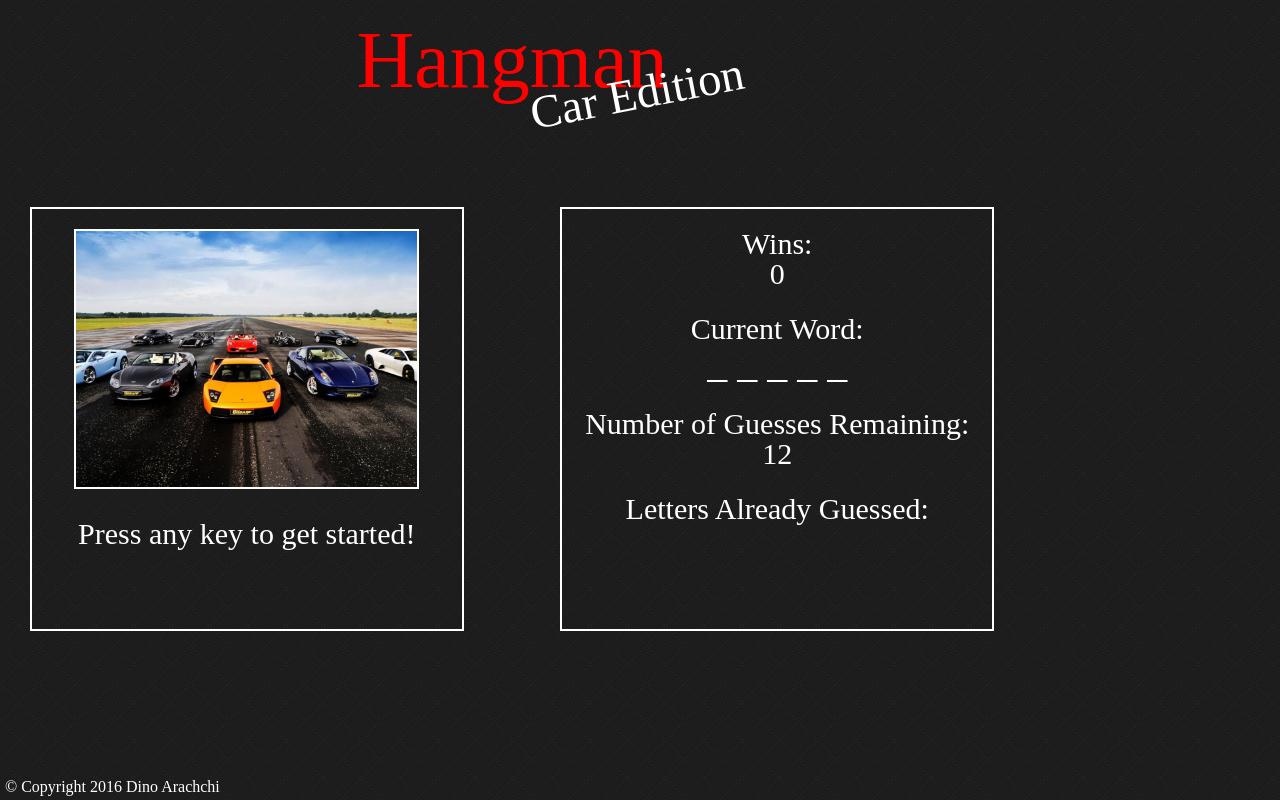
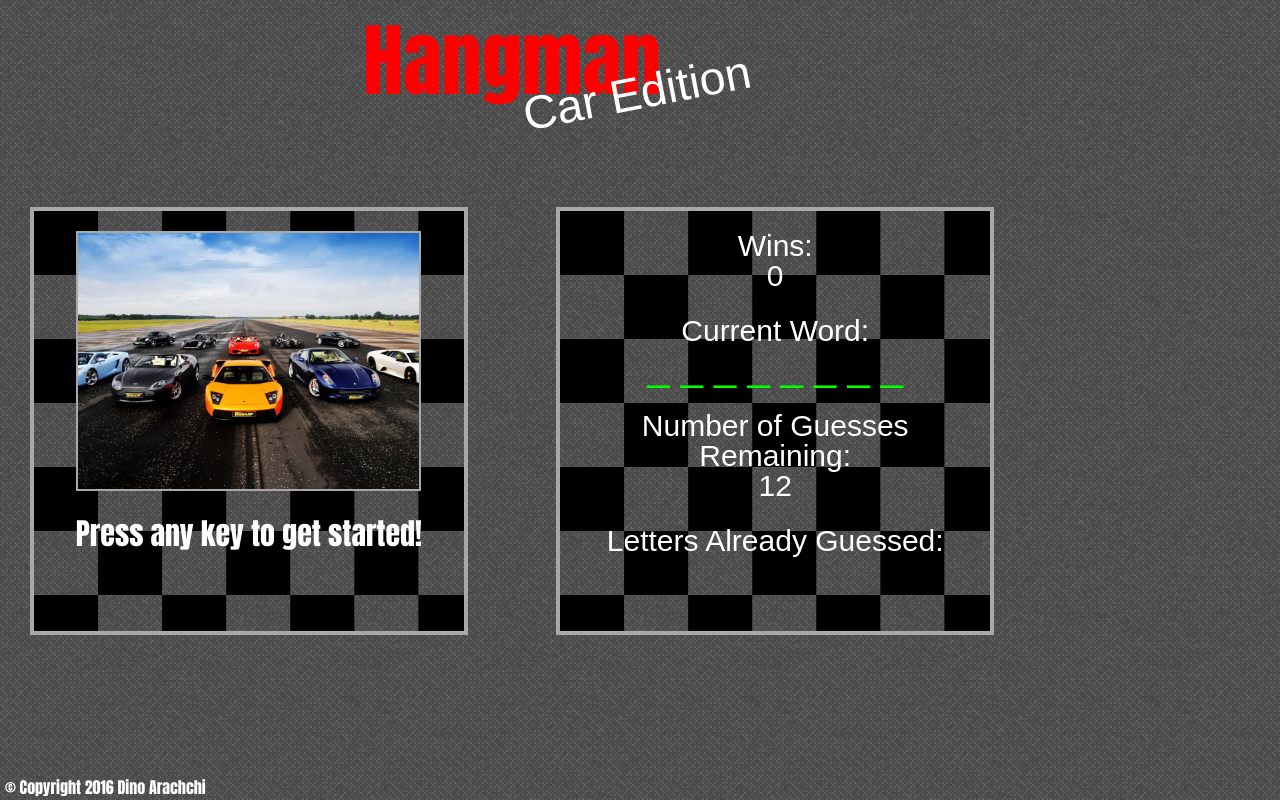
Before and after one commit to DArachchi/week-3-game, a PHP site: page / in a window 1280 px wide. Run offline with PHP 8.4, Linux system fonts and the light colour scheme.

Commit message:
Final Update

```diff
--- a/assets/css/style.css
+++ b/assets/css/style.css
@@ -1,6 +1,7 @@
 body {
-	background-image: url("../images/Background.png");
+	background-image: url("../images/MainBackground.png");
 	color: #ffffff;
+	font-family: Impact, Charcoal, serif;
 	text-align: center;
 	width: 1024px;
 }
@@ -10,6 +11,7 @@ body {
 }
 
 div {
+	font-family: Arial;
 	margin-bottom: 25px;
 }
 
@@ -17,7 +19,8 @@ footer {
 	bottom: 5px;
 	position: fixed;
 	left: 5px;
-	text-align: center;
+	text-align: left;
+	width: 100%;
 }
 
 .gameImage {
@@ -28,14 +31,22 @@ footer {
 
 }
 
+#guessed {
+	color: #ff0000;
+	font-size: 25pt;
+	font-weight: bold;
+}
+
 header {
 	color: #ff0000;
+	font-family: Impact;
 	font-size: 60pt;
 	margin: 20px 0px 40px 0px;
 }
 
 h1 {
 	bottom: 70px;
+	font-family: Arial;
 	font-size: 35pt;
 	left: 125px;
 	position: relative;
@@ -45,13 +56,14 @@ h1 {
 }
 
 #imageId {
-	border: 2px solid #ffffff;
+	border: 2px solid #a8a8a8;
 	height: 256px;
 	width: 341px;
 }
 
 section {
-	border: 2px solid #ffffff;
+	background-image: url("../images/FlagBackground.png");
+	border: 4px solid #a8a8a8;
 	font-size: 30px;
 	margin: 20px 30px;
 	min-height: 380px;
@@ -60,5 +72,6 @@ section {
 }
 
 #state {
+	color: #00ff00;
 	font-size: 30pt;
 }
--- a/assets/javascript/gameworking.js
+++ b/assets/javascript/gameworking.js
@@ -48,7 +48,7 @@ var game = {
 		},
 		jaguar = {
 			Make: "JAGUAR",
-			Model: "F-Type",
+			Model: "F-TYPE",
 			src: "assets/images/Jaguar.jpg"
 		},
 		lamborghini = {
@@ -104,6 +104,7 @@ var game = {
 	],
 
 	addWin: function() {
+		console.log("Adding win");
 		wins++;
 		document.getElementById("caption").innerHTML = currentWord + " " + game.carChoices[currentWordIndex].Model;
 		document.getElementById("imageId").src = game.carChoices[currentWordIndex].src;
@@ -151,6 +152,7 @@ var game = {
 	},
 
 	setNewWord: function() {
+		console.log("Setting new world");
 		currentState = []
 		guessesRemaining = 12;
 		incorrectGuesses = [];
@@ -168,6 +170,6 @@ var game = {
 }
 
 document.getElementById("caption").innerHTML = "Press any key to get started!"
-document.getElementById("imageId").src = ("assets/images/startingimage.jpg")
+document.getElementById("imageId").src = ("assets/images/StartingImage.jpg")
 game.setNewWord();
 game.checkGuess();
```
Also changed, not shown: assets/javascript/game.js (+30 -5 lines), assets/images/BMW.jpg (added), assets/images/Background.png (deleted), assets/images/Bentley.jpg (added), assets/images/FlagBackground.png (added), assets/images/Lotus.JPG, assets/images/MainBackground.png (added), assets/images/Mini.jpg (added), assets/images/Mitsubishi.jpg (added), assets/images/Tesla.jpg (added).
